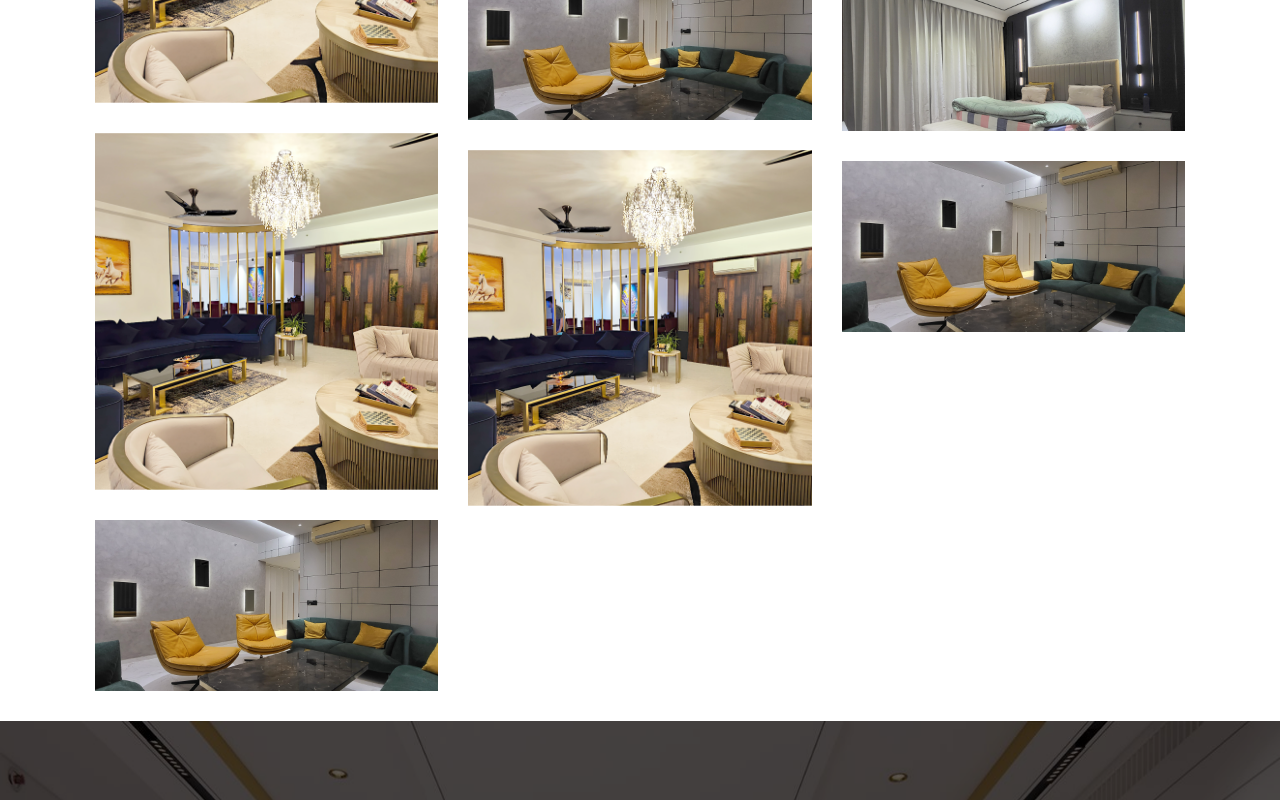
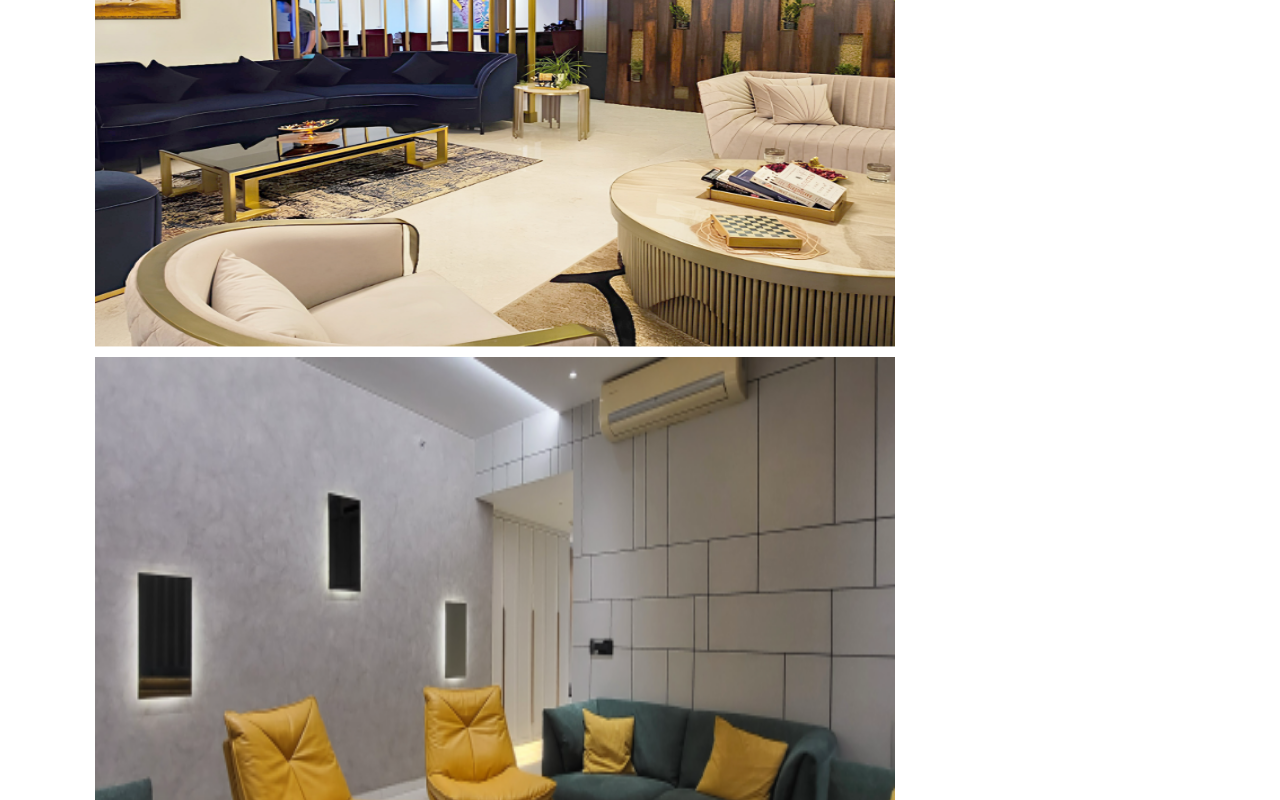
Before and after one commit to Amneeshjain/Interior-Design, a Next.js app: page /projects in a window 1280 px wide. Shown: the part 2820-3620 px from the top of the page. Built offline with nearby package versions, Linux system fonts and the light colour scheme.

Commit message:
remove light box

```diff
--- a/package.json
+++ b/package.json
@@ -29,11 +29,11 @@
     "react-bootstrap": "^2.10.4",
     "react-dom": "^18",
     "react-id-swiper": "^4.0.0",
-    "react-image-lightbox": "^5.1.4",
     "react-intersection-observer": "^9.10.3",
     "react-masonry-css": "^1.0.16",
     "react-modal": "^3.16.1",
     "react-player": "^2.16.0",
+    "react-responsive-masonry": "^2.3.0",
     "react-scroll-parallax": "^3.4.5",
     "react-scroll-trigger": "^0.6.14",
     "react-slick": "^0.30.2",
--- a/src/components/Project/ImageGallery.js
+++ b/src/components/Project/ImageGallery.js
@@ -1,100 +1,107 @@
 "use client";
-import React, { useState } from "react";
-import Masonry from "react-masonry-css";
-import Lightbox from "react-image-lightbox";
-import "react-image-lightbox/style.css";
+
+import { useState, useEffect } from "react";
+import Modal from "react-modal";
 import Image from "next/image";
-import styles from "../../styles/process.module.css";
 
 const images = [
-  "/about-1.png",
-  "/about-2.png",
-  "/about-3.png",
-  "/about-1.png",
-  "/about-2.png",
-  "/about-3.png",
-  "/about-2.png",
-  "/about-1.png",
-  "/about-2.png"
-  // "/about-1.png"
-  // "/about-3.png",
-  // "/about-2.png"
-
+  { src: "/about-1.png", width: 800, height: 600 },
+  { src: "/about-2.png", width: 800, height: 600 },
+  { src: "/about-3.png", width: 800, height: 600 },
+  { src: "/about-1.png", width: 800, height: 600 },
+  { src: "/about-2.png", width: 800, height: 600 },
+  { src: "/about-3.png", width: 800, height: 600 },
+  { src: "/about-1.png", width: 800, height: 600 },
+  { src: "/about-2.png", width: 800, height: 600 },
+  { src: "/about-3.png", width: 800, height: 600 }
   // Add more image paths as needed
 ];
 
 const ImageGallery = () => {
   const [isOpen, setIsOpen] = useState(false);
-  const [photoIndex, setPhotoIndex] = useState(0);
+  const [selectedImage, setSelectedImage] = useState({
+    image: images,
+    index: 0
+  });
 
-  const preloadImage = (src, callback) => {
-    const img = new window.Image();
-    img.src = src;
-    img.onload = callback;
-    console.log("Preloading image:", img);
+  useEffect(() => {
+    const rootElement = document.querySelector("#__next");
+    if (rootElement) {
+      Modal.setAppElement(rootElement);
+    }
+  }, []);
+
+  const openModal = (image, index) => {
+    console.log("hihiihh", image);
+    // return;
+    setSelectedImage(image[index]);
+    setIsOpen(true);
   };
 
-  const openLightbox = index => {
-    preloadImage(images[index], () => {
-      setPhotoIndex(index);
-      setIsOpen(true);
-    });
-  };
-
-  const breakpoints = {
-    default: 3,
-    1100: 3,
-    700: 1
+  const closeModal = () => {
+    setIsOpen(false);
+    setSelectedImage(null);
   };
 
   return (
     <div className="container">
-      <div className="row ">
-        <div>
-          <Masonry
-            breakpointCols={breakpoints}
-            className={styles.masonryGrid}
-            columnClassName={styles.masonryGridColumn}
-          >
-            {images.map((src, index) =>
-              <div
-                key={index + 1}
-                className={styles.imageWrapper}
-                onClick={i => openLightbox(index)}
-              >
-                <Image
-                  src={src}
-                  alt={`Image ${index + 1}`}
-                  layout="responsive"
-                  width={500}
-                  height={500}
-                  className={styles.image}
-                />
-              </div>
-            )}
-          </Masonry>
+      <div className="row d-flex">
+        <div className="gallery">
+          {images.map((image, index) =>
+            <Image
+              key={index}
+              src={image}
+              alt={`Gallery image ${index + 1}`}
+              onClick={() => openModal(image, index)}
+              className="gallery-image"
+            />
+          )}
+        </div>
 
-          {isOpen &&
-            <Lightbox
-              mainSrc={images[photoIndex]}
-              nextSrc={images[(photoIndex + 1) % images.length]}
-              prevSrc={images[(photoIndex + images.length - 1) % images.length]}
-              onCloseRequest={() => setIsOpen(false)}
-              onMovePrevRequest={() => {
-                const newIndex =
-                  (photoIndex + images.length - 1) % images.length;
-                preloadImage(images[newIndex], () => {
-                  setPhotoIndex(newIndex);
-                });
-              }}
-              onMoveNextRequest={() => {
-                const newIndex = (photoIndex + 1) % images.length;
-                preloadImage(images[newIndex], () => {
-                  setPhotoIndex(newIndex);
-                });
-              }}
-            />}
-        </div>
+        <Modal
+          isOpen={isOpen}
+          onRequestClose={closeModal}
+          contentLabel="Image Modal"
+          className="modal"
+          overlayClassName="overlay"
+        >
+          {selectedImage && <Image src={selectedImage.image} alt="Selected" />}
+        </Modal>
+
+        <style jsx>{`
+          .gallery {
+            display: flex;
+            flex-wrap: wrap;
+            gap: 10px;
+          }
+          .gallery-image {
+            width: 150px;
+            height: 150px;
+            object-fit: cover;
+            cursor: pointer;
+          }
+          .modal {
+            position: absolute;
+            top: 50%;
+            left: 50%;
+            right: auto;
+            bottom: auto;
+            transform: translate(-50%, -50%);
+            max-width: 90%;
+            max-height: 90%;
+          }
+          .overlay {
+            background: rgba(0, 0, 0, 0.75);
+            position: fixed;
+            top: 0;
+            left: 0;
+            right: 0;
+            bottom: 0;
+            display: flex;
+            justify-content: center;
+            align-items: center;
+          }
+        `}</style>
       </div>
     </div>
   );
--- a/src/styles/process.module.css
+++ b/src/styles/process.module.css
@@ -1,5 +1,19 @@
 /* ======================================== */
-
+.imgdata {
+  width: 100%;
+  height: 100%;
+  background-color: #000;
+  position: fixed;
+  display: flex;
+  justify-content: center;
+  align-items: center;
+  overflow: hidden;
+}
+.imgSize {
+  width: 100%;
+  display: block;
+  cursor: pointer;
+}
 .masonryGrid {
   display: flex;
   margin-left: -30px; /* gutter size offset */
@@ -15,6 +29,11 @@
   width: 100%;
   margin-bottom: 30px;
   cursor: pointer;
+}
+.imagesdata {
+  display: flex;
+  justify-content: center !important;
+  align-items: center !important;
 }
 
 /* ============================================== */
```
Also changed, not shown: 1 other file (tests, documents, lock files or other folders).
